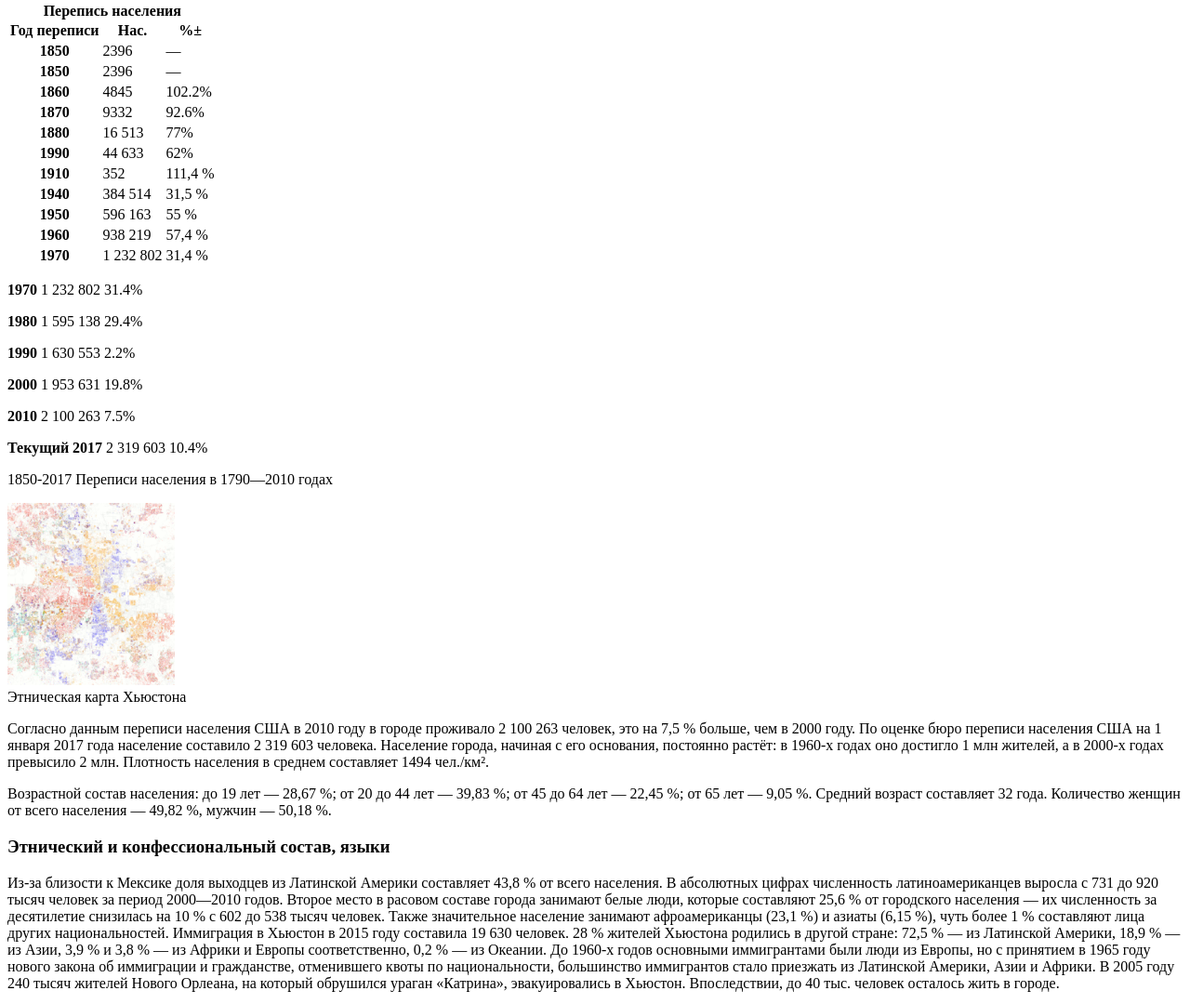
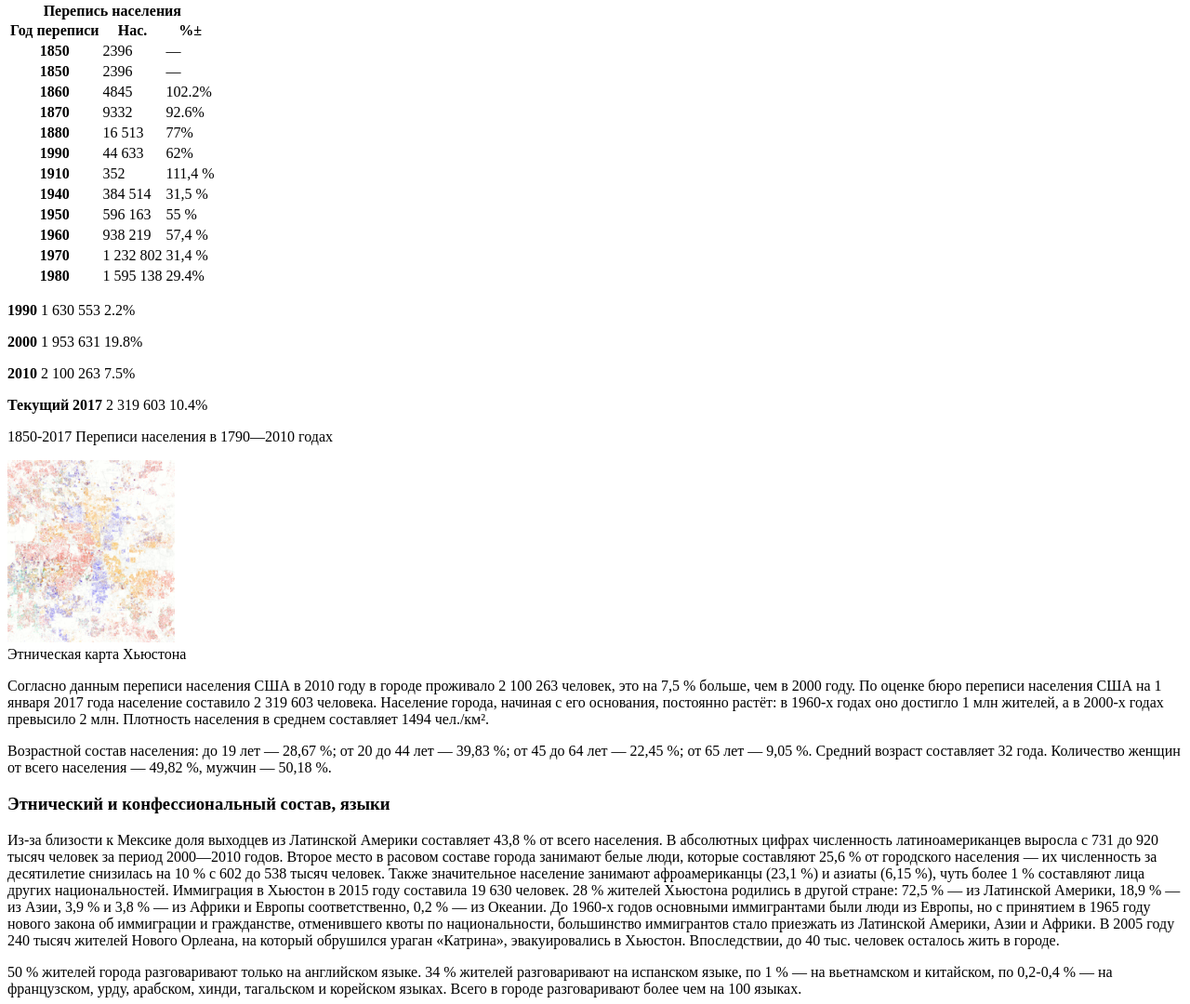
Before and after one commit to ekaterina-sm/pervaya-domash, a plain HTML site: page index (черновик).html in a window 1280 px wide. Shown: the part 5634-6714 px from the top of the page at 93% size. Drawn offline with Linux system fonts and the light colour scheme; files whose address does not match are found by name.

Commit message:
перевела обычный текст в таблицу

```diff
--- a/index (черновик).html
+++ b/index (черновик).html
@@ -480,17 +480,23 @@
             <td>31,4 %</td>
           </tr>
 
+          <tr>
+            <th>1980</th>
+            <td>1 595 138</td>
+            <td>29.4%</td>
+          </tr>
+
 
 
 
 
         </table>
 
-      <p><b>1970 </b> 1 232 802 31.4% </p>
 
 
 
-      <p><b>1980 </b> 1 595 138 29.4%</p>
+
+
       <p><b>1990 </b> 1 630 553 2.2% </p>
       <p><b>2000 </b> 1 953 631 19.8% </p>
       <p><b>2010 </b> 2 100 263 7.5% </p>
```
